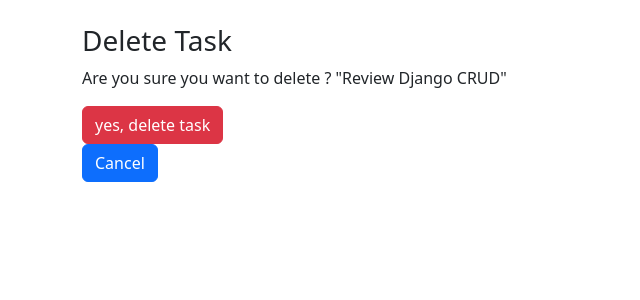
After one commit to josephbill/DjangoTutorial, a Django app: page /task/delete/1/ in a window 1280 px wide. The commit adds this page. Shown: the top 300 px of the page, without its empty margins (0-640 px from the left). Run offline with Django 5.2, Linux system fonts and the light colour scheme; data comes from the database, SQL or seed files in the repository; both versions use the stored data as it was after the commit.

Commit message:
added update and delete processes for todoapp

```diff
--- /dev/null
+++ b/todo/templates/todo/task_confirm_delete.html
@@ -0,0 +1,27 @@
+<!DOCTYPE html>
+<html lang="en">
+<head>
+    <meta charset="UTF-8">
+    <title></title>
+    <title>Delete Task</title>
+        <link href="https://cdn.jsdelivr.net/npm/bootstrap@5.3.3/dist/css/bootstrap.min.css" rel="stylesheet" integrity="sha384-QWTKZyjpPEjISv5WaRU9OFeRpok6YctnYmDr5pNlyT2bRjXh0JMhjY6hW+ALEwIH" crossorigin="anonymous">
+</head>
+<body>
+
+<div class="container">
+    <br>
+       <h3>Delete Task</h3>
+   <p>Are you sure you want to delete
+       ? "{{ task.title }}"</p>
+   <form method="post">
+       {% csrf_token %}
+       <button type="submit" class="btn btn-danger">
+           yes, delete task</button>
+
+   </form>
+   <a type="btn" href="{% url 'task_list'%}"
+      class="btn btn-primary">Cancel</a>
+</div>
+
+</body>
+</html>
--- a/todo/urls.py
+++ b/todo/urls.py
@@ -4,6 +4,9 @@ from . import views
 urlpatterns = [
     path('', views.task_list, name='task_list'),
     path('task/create/', views.task_create, name='task_create'),
+    path('task/delete/<int:pk>/', views.task_delete, name='task_delete'),
+    path('task/update/<int:pk>/', views.task_update,
+         name='task_update'),
 ]
 
 # after defining the app routes
--- a/todo/views.py
+++ b/todo/views.py
@@ -2,7 +2,7 @@
 ## a method to list our tasks
 ## a method to create the tasks
 # method to list task
-from django.shortcuts import render,redirect
+from django.shortcuts import render,redirect,get_object_or_404
 from .models import Task
 from .forms import TaskForm
 def task_list(request):
@@ -21,3 +21,23 @@ def task_create(request):
     else:
         form = TaskForm()
     return render(request, 'todo/task_form.html',{'form': form})
+
+def task_delete(request, pk):
+    task = get_object_or_404(Task, pk=pk)
+    if request.method == 'POST':
+        task.delete()
+        return redirect('task_list')
+    return render(request,'todo/task_confirm_delete.html',
+                  {'task': task})
+
+def task_update(request,pk):
+    task = get_object_or_404(Task, pk=pk)
+    if request.method == 'POST':
+        form = TaskForm(request.POST, instance=task)
+        if form.is_valid():
+            form.save()
+            return redirect('task_list')
+    else:
+        form = TaskForm(instance=task)
+    return render(request, 'todo/task_form.html',
+                  {'form':form})
```
Also changed, not shown: todo/templates/todo/task_form.html (+11 -3 lines), todo/templates/todo/task_list.html (+10 -2 lines), README.MD, db.sqlite3, todo/forms.py (line endings or trailing spaces).
